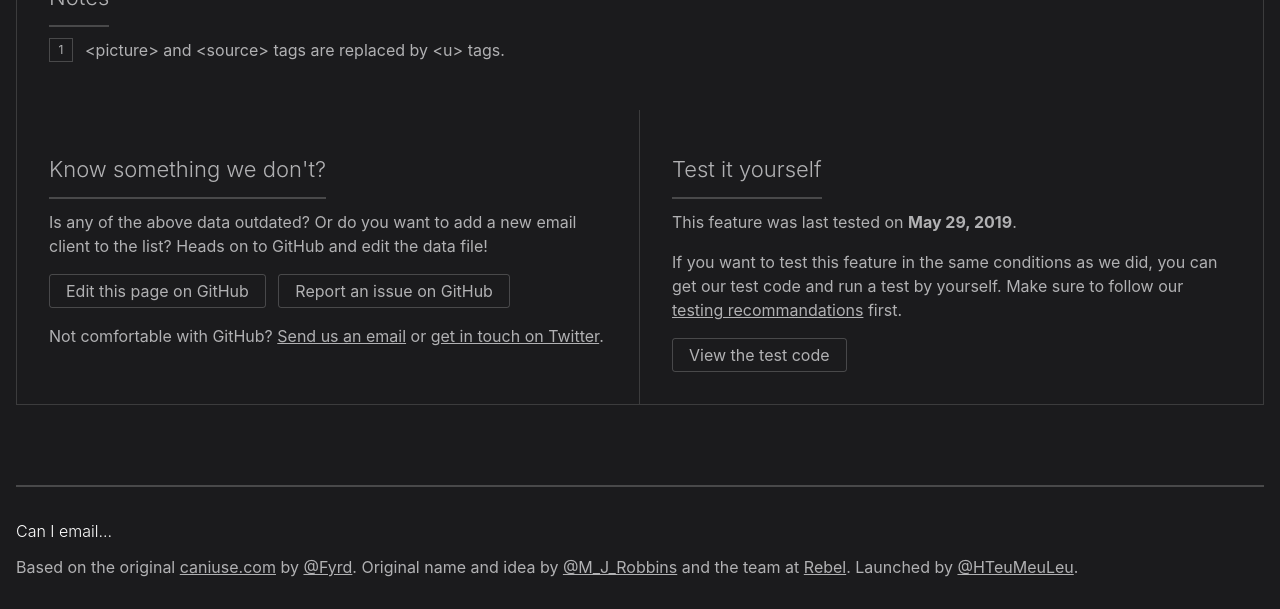
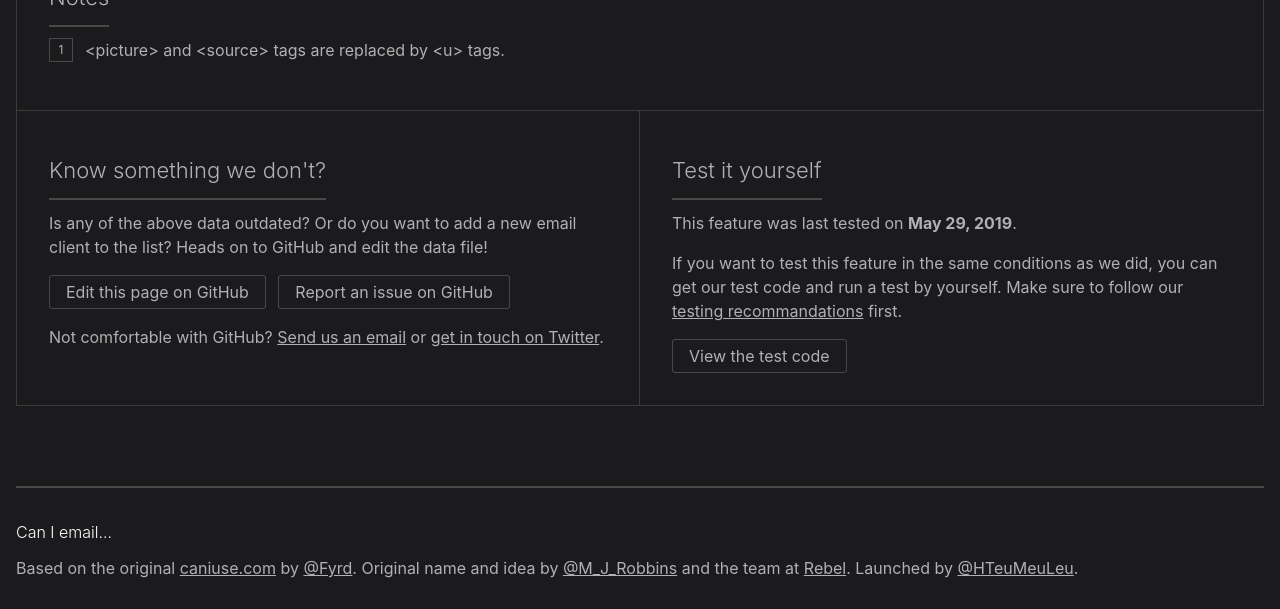
Before and after one commit to hteumeuleu/caniemail, a Jekyll site: the page built from _features/html-picture.md, in a window 1280 px wide. Shown: the part 968-1577 px from the top of the page. Built offline with Jekyll 4.4.1, drawn with Linux system fonts in a browser that asks for light colours.

Commit message:
Fix feature notes border style

```diff
--- a/_sass/feature.scss
+++ b/_sass/feature.scss
@@ -318,10 +318,10 @@
 
 	& > * {
 		padding: 2rem;
+	}
 
-		& > .data-notes {
-			border-bottom: 1px solid #3c3c3d;
-		}
+	& > .data-notes {
+		border-bottom: 1px solid #3c3c3d;
 	}
 
 	@media only screen and (min-width: 64rem) {
```
Also changed, not shown: 1 other file.
